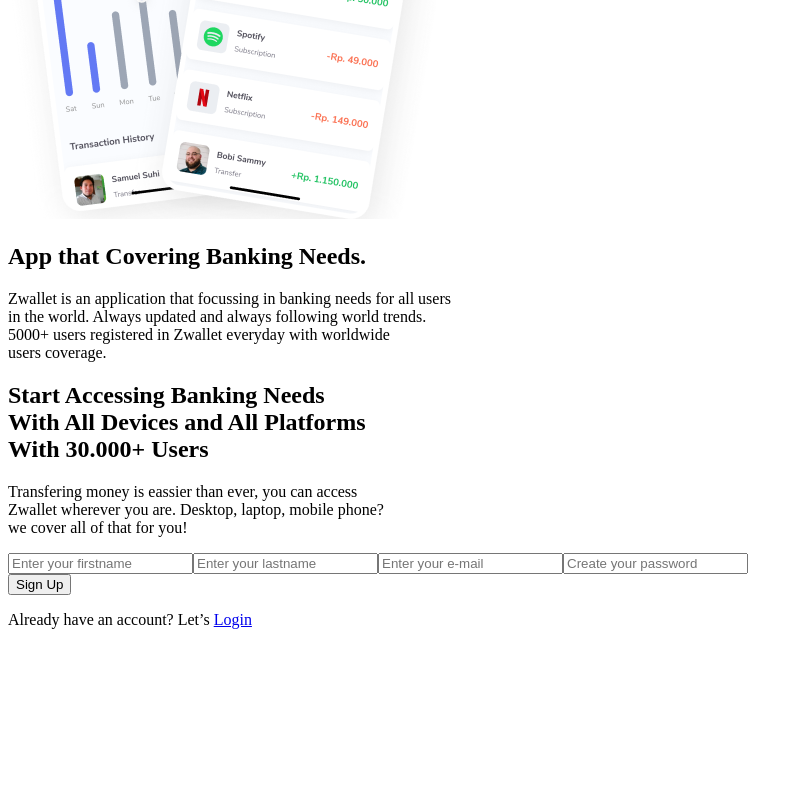
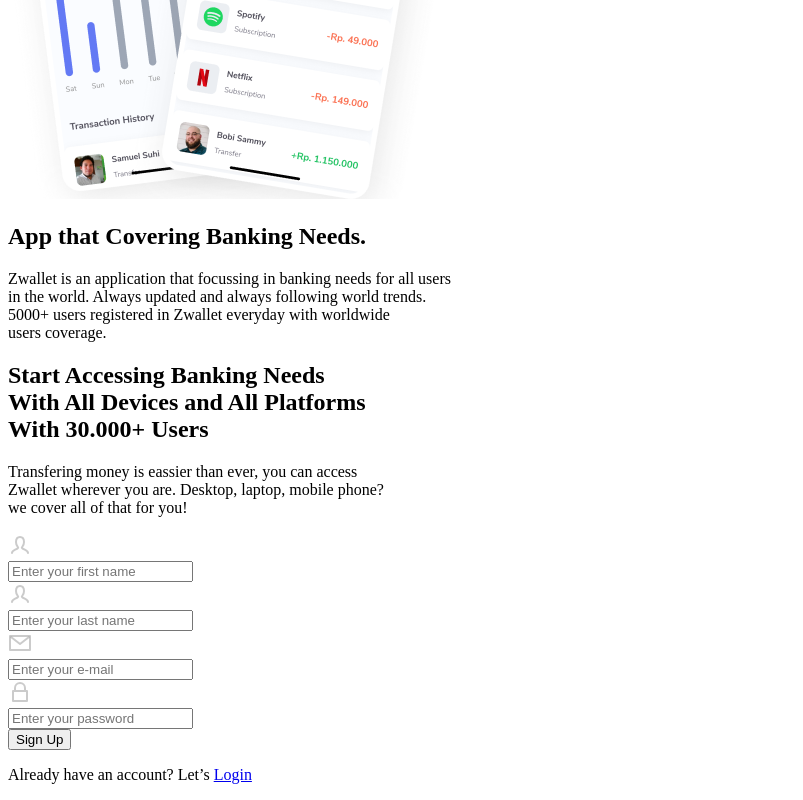
Before and after one commit to AhmadZaky19/Zwallet-frontend, a Next.js app: page /auth/register in a window 1280 px wide. Shown: the part 1248-2048 px from the top of the page, without its empty margins (0-803 px from the left). Before the commit the page ends 1893 px from the top, so only its background shows below. Built offline with nearby package versions, Linux system fonts and the light colour scheme.

Commit message:
add register, login, conf res pass page (slicing)

```diff
--- a/assets/css/login.css
+++ b/assets/css/login.css
@@ -1,17 +1,43 @@
 .form__input {
-  padding-top: 30px;
+  padding-top: 50px;
+}
+
+.form__input--group {
+  position: relative;
+  border-bottom: 2px solid #a9a9a999;
+  padding-bottom: 10px;
+  margin-bottom: 30px;
 }
 
 .form__input--item {
+  border: none !important;
+  padding-left: 50px !important;
+  border-bottom: 2px solid #a9a9a999;
   width: 100%;
-  margin-top: 20px;
-  margin-bottom: 20px;
-  border: none;
-  border-bottom: 2px solid #a9a9a999;
-  padding-bottom: 10px;
 }
+
 .form__input--item:focus {
   outline: none;
+}
+
+.form__input--icon {
+  position: absolute;
+}
+
+.resetPassword__page {
+  display: flex;
+  justify-content: right;
+}
+
+.resetPassword__page a {
+  /* display: flex;
+  justify-content: right; */
+  text-decoration: none;
+  color: #3a3d42cc;
+}
+
+.resetPassword__page a:hover {
+  color: #3a3d42cc;
 }
 
 .form__input--button {
--- a/assets/css/register.css
+++ b/assets/css/register.css
@@ -1,17 +1,43 @@
 .form__input {
-  padding-top: 30px;
+  padding-top: 50px;
+}
+
+.form__input--group {
+  position: relative;
+  border-bottom: 2px solid #a9a9a999;
+  padding-bottom: 10px;
+  margin-bottom: 30px;
 }
 
 .form__input--item {
+  border: none !important;
+  padding-left: 50px !important;
+  border-bottom: 2px solid #a9a9a999;
   width: 100%;
-  margin-top: 20px;
-  margin-bottom: 20px;
-  border: none;
-  border-bottom: 2px solid #a9a9a999;
-  padding-bottom: 10px;
 }
+
 .form__input--item:focus {
   outline: none;
+}
+
+.form__input--icon {
+  position: absolute;
+}
+
+.resetPassword__page {
+  display: flex;
+  justify-content: right;
+}
+
+.resetPassword__page a {
+  /* display: flex;
+  justify-content: right; */
+  text-decoration: none;
+  color: #3a3d42cc;
+}
+
+.resetPassword__page a:hover {
+  color: #3a3d42cc;
 }
 
 .form__input--button {
--- /dev/null
+++ b/assets/css/resetPassword.css
@@ -0,0 +1,21 @@
+.form__input--group {
+  position: relative;
+  border-bottom: 2px solid #a9a9a999;
+  padding-bottom: 10px;
+  margin-bottom: 30px;
+}
+
+.form__input--item {
+  border: none !important;
+  padding-left: 50px !important;
+  border-bottom: 2px solid #a9a9a999;
+  width: 100%;
+}
+
+.form__input--item:focus {
+  outline: none;
+}
+
+.form__input--icon {
+  position: absolute;
+}
--- a/pages/auth/register/index.js
+++ b/pages/auth/register/index.js
@@ -1,5 +1,6 @@
 import React from "react";
 import Link from "next/link";
+import Image from "next/image";
 
 import Layout from "components/Layout";
 import AuthLayout from "components/AuthLayout";
@@ -27,34 +28,50 @@
             cover all of that for you!
           </p>
           <form className="form__input">
+            <div className="form__input--group">
+              <div className="form__input--icon">
+                <Image src={Person} alt="mail" />
+              </div>
               <input
-              img={Person}
                 type="text"
                 name="firstName"
-              placeholder="Enter your firstname"
+                placeholder="Enter your first name"
                 className="form__input--item"
               />
+            </div>
+            <div className="form__input--group">
+              <div className="form__input--icon">
+                <Image src={Person} alt="mail" />
+              </div>
               <input
-              img={Person}
                 type="text"
                 name="lastName"
-              placeholder="Enter your lastname"
+                placeholder="Enter your last name"
                 className="form__input--item"
               />
+            </div>
+            <div className="form__input--group">
+              <div className="form__input--icon">
+                <Image src={Mail} alt="mail" />
+              </div>
               <input
-              img={Mail}
                 type="email"
                 name="email"
                 placeholder="Enter your e-mail"
                 className="form__input--item"
               />
+            </div>
+            <div className="form__input--group">
+              <div className="form__input--icon">
+                <Image src={Lock} alt="mail" />
+              </div>
               <input
-              img={Lock}
                 type="password"
                 name="password"
-              placeholder="Create your password"
+                placeholder="Enter your password"
                 className="form__input--item"
               />
+            </div>
             <div className="form__button">
               <button
                 type="submit"
--- a/styles/globals.css
+++ b/styles/globals.css
@@ -3,6 +3,7 @@
 @import "assets/css/footer.css";
 @import "assets/css/register.css";
 @import "assets/css/login.css";
+@import "assets/css/resetPassword.css";
 
 html,
 body {
@@ -26,7 +27,7 @@
 }
 
 .form__auth__section {
-  padding: 100px 80px 20px 10px !important;
+  padding: 100px 80px 20px 30px !important;
 }
 
 .form__auth__section h2 {
@@ -37,4 +38,5 @@
 .form__auth__section p {
   line-height: 1.9;
   font-size: 17px;
+  color: #3a3d4299;
 }
```
Also changed, not shown: assets/css/authLayout.css (+6 -4 lines), pages/auth/login/index.js (+16 -4 lines), pages/auth/reset-password/index.js (added, +53 -0 lines), assets/img/Group 61.png (deleted), assets/img/authBg.png. Lines whose indentation alone changed are shown as unchanged.
